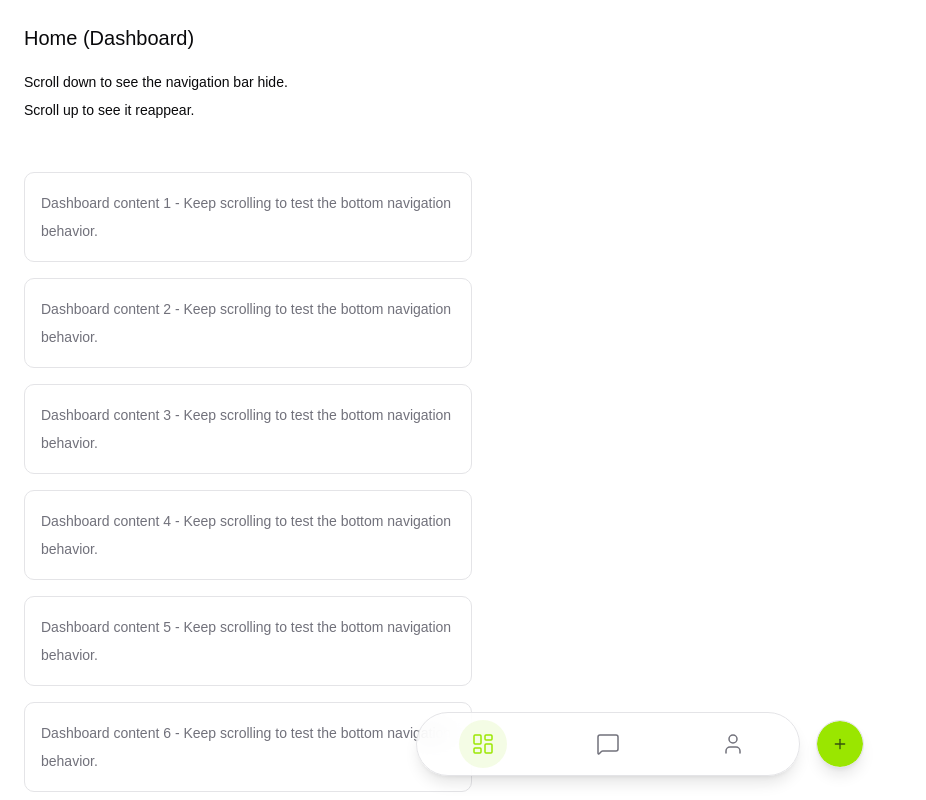
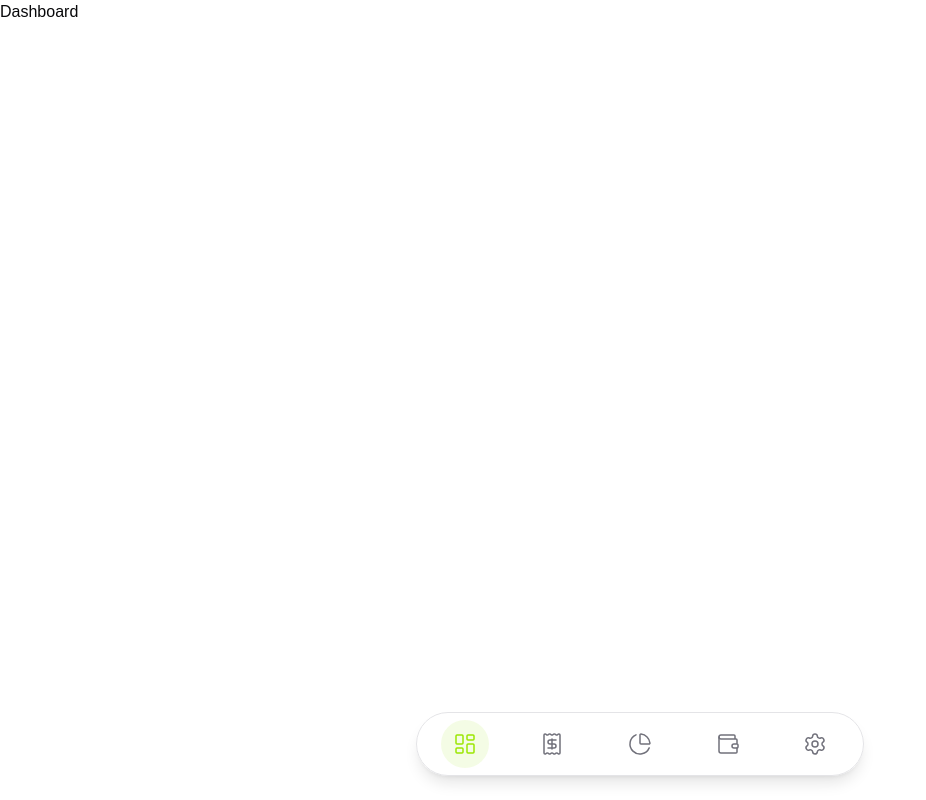
Before and after one commit to muadz-askarul/wallet-hub, a React (Vite) app: page / in a window 1280 px wide. Shown: the top 800 px of the page, without its empty margins (0-926 px from the left). Built offline with nearby package versions, Linux system fonts and the light colour scheme.

Commit message:
feat: setup core routing and navigation bar for phase 1

```diff
--- a/package.json
+++ b/package.json
@@ -39,6 +39,8 @@
   },
   "devDependencies": {
     "@eslint/js": "^9.39.4",
+    "@testing-library/jest-dom": "^6.9.1",
+    "@testing-library/react": "^16.3.2",
     "@types/node": "^24.12.0",
     "@types/react": "^19.2.14",
     "@types/react-dom": "^19.2.3",
@@ -50,6 +52,7 @@
     "eslint-plugin-react-refresh": "^0.5.2",
     "fake-indexeddb": "^6.2.5",
     "globals": "^16.5.0",
+    "jsdom": "^29.1.1",
     "prettier": "^3.8.1",
     "prettier-plugin-tailwindcss": "^0.7.2",
     "typescript": "~5.9.3",
--- a/src/App.tsx
+++ b/src/App.tsx
@@ -1,58 +1,21 @@
 import { BrowserRouter, Routes, Route } from "react-router-dom"
 import { RootLayout } from "@/components/root-layout"
-
-function HomePage() {
-  return (
-    <div className="relative min-h-svh p-6">
-      <div className="flex max-w-md min-w-0 flex-col gap-4 text-sm leading-loose">
-        <div>
-          <h1 className="mb-4 text-xl font-medium">Home (Dashboard)</h1>
-          <p>Scroll down to see the navigation bar hide.</p>
-          <p>Scroll up to see it reappear.</p>
-        </div>
-
-        {/* Dummy content for scrolling */}
-        <div className="mt-8 space-y-4 pb-24 text-muted-foreground">
-          {Array.from({ length: 20 }).map((_, i) => (
-            <div key={i} className="rounded-lg border p-4">
-              Dashboard content {i + 1} - Keep scrolling to test the bottom
-              navigation behavior.
-            </div>
-          ))}
-        </div>
-      </div>
-    </div>
-  )
-}
-
-function MessagesPage() {
-  return (
-    <div className="p-6">
-      <h1 className="mb-4 text-xl font-medium">Messages</h1>
-      <p className="text-muted-foreground">Your messages will appear here.</p>
-    </div>
-  )
-}
-
-function ProfilePage() {
-  return (
-    <div className="p-6">
-      <h1 className="mb-4 text-xl font-medium">Profile</h1>
-      <p className="text-muted-foreground">
-        Manage your account settings here.
-      </p>
-    </div>
-  )
-}
+import { DashboardPage } from "./pages/dashboard"
+import { BillsPage } from "./pages/bills"
+import { BudgetPage } from "./pages/budget"
+import { WalletPage } from "./pages/wallet"
+import { SettingsPage } from "./pages/settings"
 
 export function App() {
   return (
     <BrowserRouter>
       <Routes>
         <Route path="/" element={<RootLayout />}>
-          <Route index element={<HomePage />} />
-          <Route path="messages" element={<MessagesPage />} />
-          <Route path="profile" element={<ProfilePage />} />
+          <Route index element={<DashboardPage />} />
+          <Route path="bills" element={<BillsPage />} />
+          <Route path="budget" element={<BudgetPage />} />
+          <Route path="wallet" element={<WalletPage />} />
+          <Route path="settings" element={<SettingsPage />} />
         </Route>
       </Routes>
     </BrowserRouter>
--- a/src/components/root-layout.tsx
+++ b/src/components/root-layout.tsx
@@ -1,10 +1,6 @@
 import { Outlet, Link, useLocation } from "react-router-dom"
-import {
-  BottomNavigationBar,
-  BottomNavigationItem,
-} from "@/components/ui/bottom-navigation-bar"
-import { LayoutDashboard, MessageSquare, User, Plus, Lock } from "lucide-react"
-import { GestureButton } from "@/components/ui/gesture-button"
+import { BottomNavigationBar, BottomNavigationItem } from "@/components/ui/bottom-navigation-bar"
+import { LayoutDashboard, Receipt, PieChart, Wallet, Settings } from "lucide-react"
 
 export function RootLayout() {
   const location = useLocation()
@@ -15,44 +11,26 @@ export function RootLayout() {
         <Outlet />
       </main>
 
-      <BottomNavigationBar
-        autoShowDelay={500}
-        endSlot={
-          <GestureButton
-            icon={<Plus className="h-6 w-6" />}
-            className="h-12 w-12 border border-border bg-primary text-primary-foreground shadow-lg dark:border-white/10"
-            onTap={() => alert("Tapped! (e.g. Quick Add)")}
-            onHold={() => alert("Held & Released! (e.g. Action Executed)")}
-            holdTitle="Release for details"
-            holdTitlePosition="left"
-            swipeActions={[
-              {
-                direction: "up",
-                title: "Slide up to lock",
-                icon: <Lock className="h-5 w-5" />,
-                onSwipe: () => alert("Swiped Up! (e.g. Lock Wallet)"),
-              },
-            ]}
-          />
-        }
-      >
-        <BottomNavigationItem
-          active={location.pathname === "/"}
-          render={<Link to="/" />}
-        >
+      <BottomNavigationBar autoShowDelay={500}>
+        <BottomNavigationItem active={location.pathname === "/"} render={<Link to="/" />}>
           <LayoutDashboard className="h-6 w-6" strokeWidth={1.5} />
+          <span className="sr-only">Dashboard</span>
         </BottomNavigationItem>
-        <BottomNavigationItem
-          active={location.pathname === "/messages"}
-          render={<Link to="/messages" />}
-        >
-          <MessageSquare className="h-6 w-6" strokeWidth={1.5} />
+        <BottomNavigationItem active={location.pathname === "/bills"} render={<Link to="/bills" />}>
+          <Receipt className="h-6 w-6" strokeWidth={1.5} />
+          <span className="sr-only">Bills</span>
         </BottomNavigationItem>
-        <BottomNavigationItem
-          active={location.pathname === "/profile"}
-          render={<Link to="/profile" />}
-        >
-          <User className="h-6 w-6" strokeWidth={1.5} />
+        <BottomNavigationItem active={location.pathname === "/budget"} render={<Link to="/budget" />}>
+          <PieChart className="h-6 w-6" strokeWidth={1.5} />
+          <span className="sr-only">Budget</span>
+        </BottomNavigationItem>
+        <BottomNavigationItem active={location.pathname === "/wallet"} render={<Link to="/wallet" />}>
+          <Wallet className="h-6 w-6" strokeWidth={1.5} />
+          <span className="sr-only">Wallet</span>
+        </BottomNavigationItem>
+        <BottomNavigationItem active={location.pathname === "/settings"} render={<Link to="/settings" />}>
+          <Settings className="h-6 w-6" strokeWidth={1.5} />
+          <span className="sr-only">Settings</span>
         </BottomNavigationItem>
       </BottomNavigationBar>
     </div>
--- /dev/null
+++ b/src/pages/bills.tsx
@@ -0,0 +1 @@
+export function BillsPage() { return <div>Bills</div> }
--- /dev/null
+++ b/src/pages/budget.tsx
@@ -0,0 +1 @@
+export function BudgetPage() { return <div>Budget</div> }
--- /dev/null
+++ b/src/pages/dashboard.tsx
@@ -0,0 +1 @@
+export function DashboardPage() { return <div>Dashboard</div> }
--- /dev/null
+++ b/src/pages/settings.tsx
@@ -0,0 +1 @@
+export function SettingsPage() { return <div>Settings</div> }
--- /dev/null
+++ b/src/pages/wallet.tsx
@@ -0,0 +1 @@
+export function WalletPage() { return <div>Wallet</div> }
--- a/vitest.config.ts
+++ b/vitest.config.ts
@@ -1,8 +1,9 @@
-import { defineConfig } from 'vitest/config';
+import { defineConfig, mergeConfig } from 'vitest/config';
+import viteConfig from './vite.config';
 
-export default defineConfig({
+export default mergeConfig(viteConfig, defineConfig({
   test: {
+    environment: 'jsdom',
     setupFiles: ['./vitest.setup.ts'],
-    environment: 'node',
   },
-});
+}));
--- a/vitest.setup.ts
+++ b/vitest.setup.ts
@@ -1 +1,2 @@
 import 'fake-indexeddb/auto';
+import '@testing-library/jest-dom/vitest';
```
Also changed, not shown: 2 other files (tests, documents, lock files or other folders).
